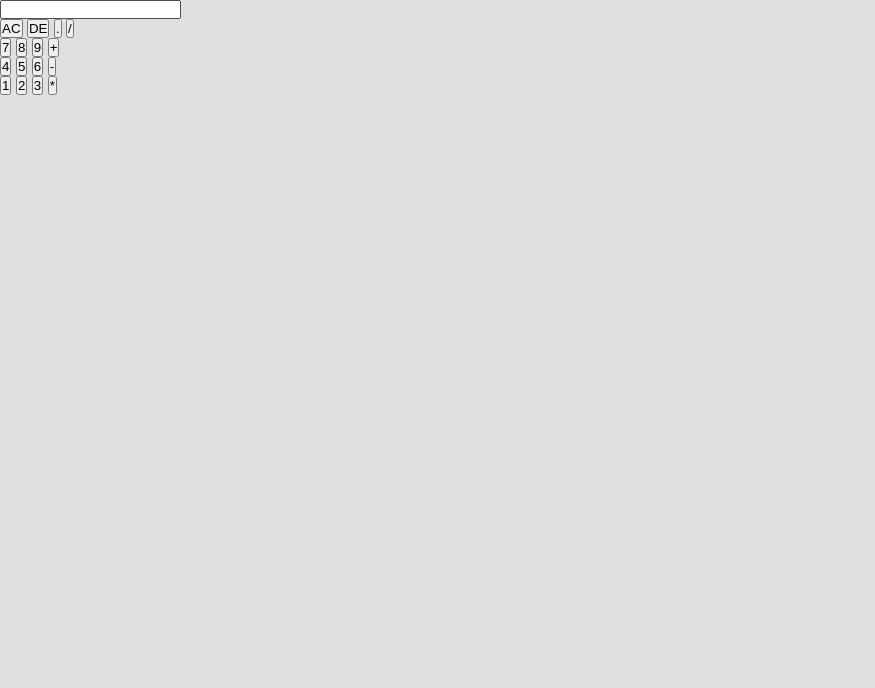
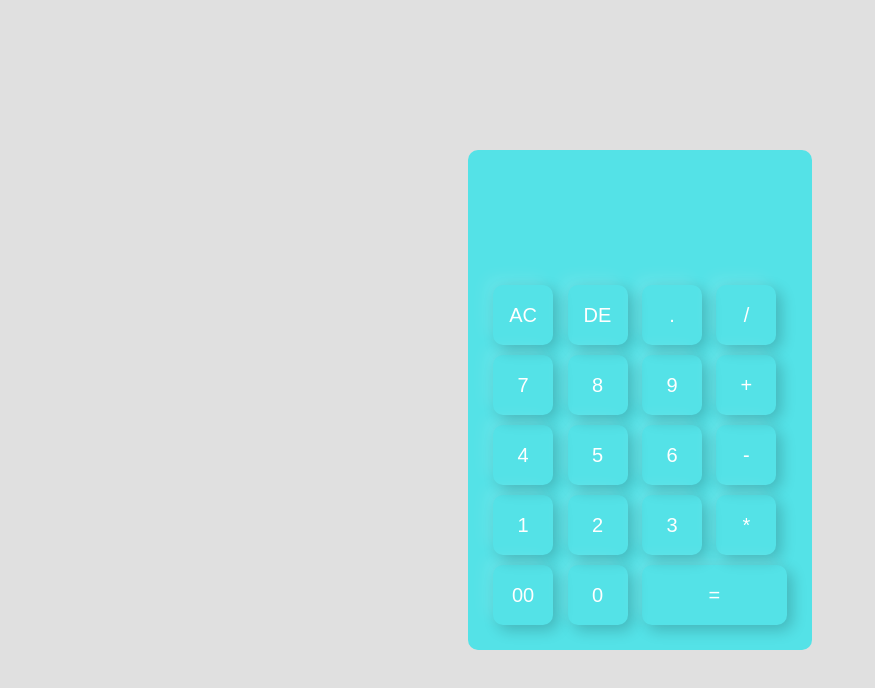
Before and after one commit to rashaduldev/Calculator-Using-css-Javascript, a plain HTML site: page index.html in a window 1280 px wide. Shown: the whole page, without its empty margins (0-875 px from the left). Drawn offline with Linux system fonts and the light colour scheme.

Commit message:
All div is connected

```diff
--- a/index.html
+++ b/index.html
@@ -11,8 +11,8 @@
     <div class="container">
         <div class="calculator">
             <form>
-                <div>
-                    <input type="text" name="display">
+                <div class="display">
+                    <input type="text" name="display" disabled>
                 </div>
                 <div>
                     <input type="button" value="AC">
@@ -38,6 +38,11 @@
                     <input type="button" value="3">
                     <input type="button" value="*">
                 </div>
+                <div>
+                    <input type="button" value="00">
+                    <input type="button" value="0">
+                    <input type="button" value="=" class="equal">
+                </div>
             </form>
         </div>
     </div>
--- a/style.css
+++ b/style.css
@@ -8,4 +8,39 @@
     width: 100%;
     height: 100vh;
     background: #E0E0E0;
+    display: flex;
+    align-items: center;
+    justify-content: center;
 }
+.calculator{
+    background: #54e2e7;
+    padding: 20px;
+    border-radius: 10px;
+}
+.calculator form input{
+    border: 0;
+    outline: 0;
+    width: 60px;
+    height: 60px;
+    border-radius: 10px;
+    box-shadow: -8px -8px 15px rgba(255,255,255, 0.1),5px 5px 15px rgba(0,0,0, 0.2);
+    background: transparent;
+    font-size: 20px;
+    color: #fff;
+    cursor: pointer;
+    margin: 5px;
+}
+form .display{
+    display: flex;
+    justify-content: flex-end;
+    margin: 20px 0;
+}
+form .display input{
+    text-align: right;
+    flex: 1;
+    font-size: 45px;
+    box-shadow: none;
+}
+form input.equal{
+    width: 145px;
+}
```
